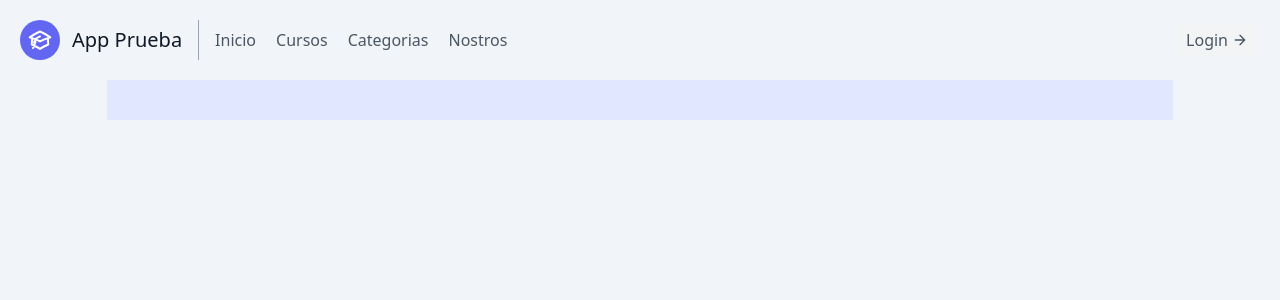
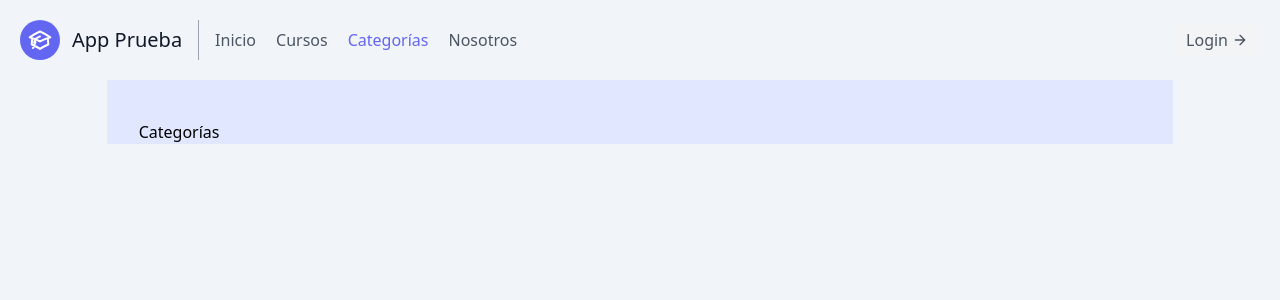
Before and after one commit to aldanadiflavio/React-Cursitos, a React (Vite) app: page /categorias in a window 1280 px wide. Shown: the top 300 px of the page. Built offline with nearby package versions, Linux system fonts and the light colour scheme.

Commit message:
Se agregó a cada item del menu un <<activo>> cuando se hace clic en cada uno y nos dirige a la pagina que corresponde

```diff
--- a/src/App.jsx
+++ b/src/App.jsx
@@ -4,6 +4,8 @@ import { Navbar } from "./components/navbar"
 import { Routes, Route} from "react-router-dom"
 import { Inicio } from "./pages/inicio"
 import { Cursos } from "./pages/cursos"
+import { Categorias } from "./pages/categorias"
+import { Nosotros } from "./pages/nosotros"
 
 function App() {
 
@@ -12,12 +14,12 @@ function App() {
       <div className="min-h-screen bg-slate-100">
         <Navbar></Navbar>
         <Layout>
-
-            <Routes>
-              <Route path='/' element={<Inicio></Inicio>}></Route>
-              <Route path='/cursos' element={<Cursos></Cursos>}></Route>
-            </Routes>
-
+          <Routes>
+            <Route path='/' element={<Inicio></Inicio>}></Route>
+            <Route path='/cursos' element={<Cursos></Cursos>}></Route>
+            <Route path='/categorias' element={<Categorias></Categorias>}></Route>
+            <Route path='/nosotros' element={<Nosotros></Nosotros>}></Route>
+          </Routes>
         </Layout>
         {/* <Bloques></Bloques> */}
       </div>
--- a/src/components/layout.jsx
+++ b/src/components/layout.jsx
@@ -1,6 +1,6 @@
 export const Layout = (props) => {
   return (
-    <section className="bg-indigo-100 w-5/6 mx-auto px-8 pt-10">
+    <section className="container bg-indigo-100 w-5/6 mx-auto px-8 pt-10">
         {props.children}
     </section>
   )
--- a/src/components/navbar.jsx
+++ b/src/components/navbar.jsx
@@ -1,5 +1,9 @@
+import { NavLink } from "react-router-dom"
+
 export const Navbar = () => {
   const btnLink = 'mr-5 hover:text-gray-900 block inline-block cursor-pointer py-1'
+  const activeLink = 'mr-5 block inline-block cursor-pointer py-1 text-indigo-500'
+
   return (
     <>
       <header className="text-gray-600 body-font">
@@ -11,10 +15,10 @@ export const Navbar = () => {
             <span className="ml-3 text-xl">App Prueba</span>
           </a>
           <nav className="md:mr-auto md:ml-4 md:py-1 md:pl-4 md:border-l md:border-gray-400	flex flex-wrap items-center text-base justify-center">
-            <a className={btnLink}>Inicio</a>
-            <a className={btnLink}>Cursos</a>
-            <a className={btnLink}>Categorias</a>
-            <a className={btnLink}>Nostros</a>
+            <NavLink className={({isActive}) => isActive?activeLink:btnLink} to="/">Inicio</NavLink>
+            <NavLink className={({isActive}) => isActive?activeLink:btnLink} to="/cursos">Cursos</NavLink>
+            <NavLink className={({isActive}) => isActive?activeLink:btnLink} to="/categorias">Categorías</NavLink>
+            <NavLink className={({isActive}) => isActive?activeLink:btnLink} to="/nosotros">Nosotros</NavLink>
           </nav>
           <button className="inline-flex items-center bg-gray-100 border-0 py-1 px-3 focus:outline-none hover:bg-gray-200 rounded text-base mt-4 md:mt-0">Login
             <svg fill="none" stroke="currentColor" stroke-linecap="round" stroke-linejoin="round" stroke-width="2" className="w-4 h-4 ml-1" viewBox="0 0 24 24">
--- /dev/null
+++ b/src/pages/categorias.jsx
@@ -0,0 +1,5 @@
+export const Categorias = () => {
+  return (
+    <div>Categorías</div>
+  )
+}
--- a/src/pages/inicio.jsx
+++ b/src/pages/inicio.jsx
@@ -1,5 +1,5 @@
 export const Inicio = () => {
   return (
-    <div>inicio</div>
+    <div>Inicio</div>
   )
 }
--- /dev/null
+++ b/src/pages/nosotros.jsx
@@ -0,0 +1,5 @@
+export const Nosotros = () => {
+  return (
+    <div>Nosotros</div>
+  )
+}
```
